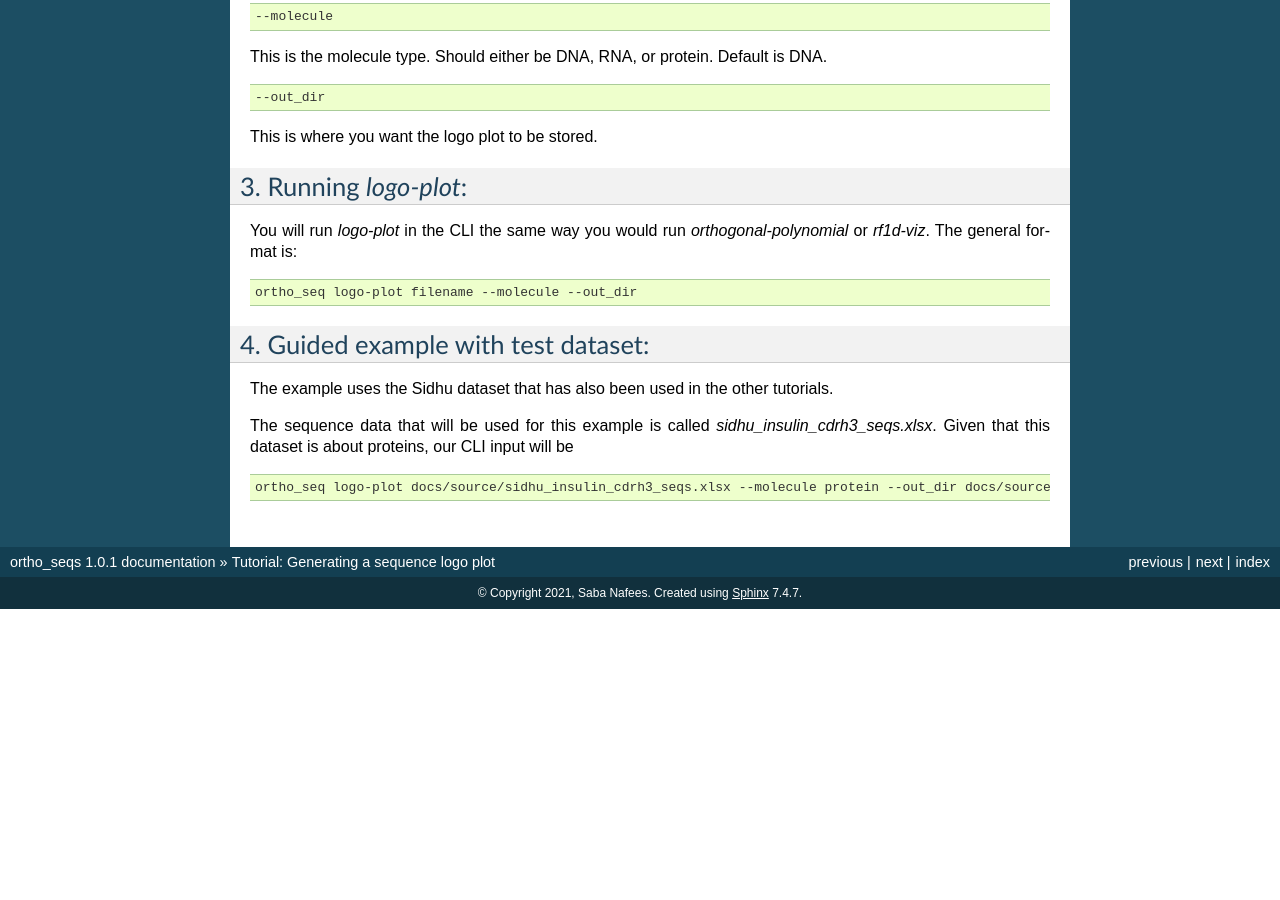
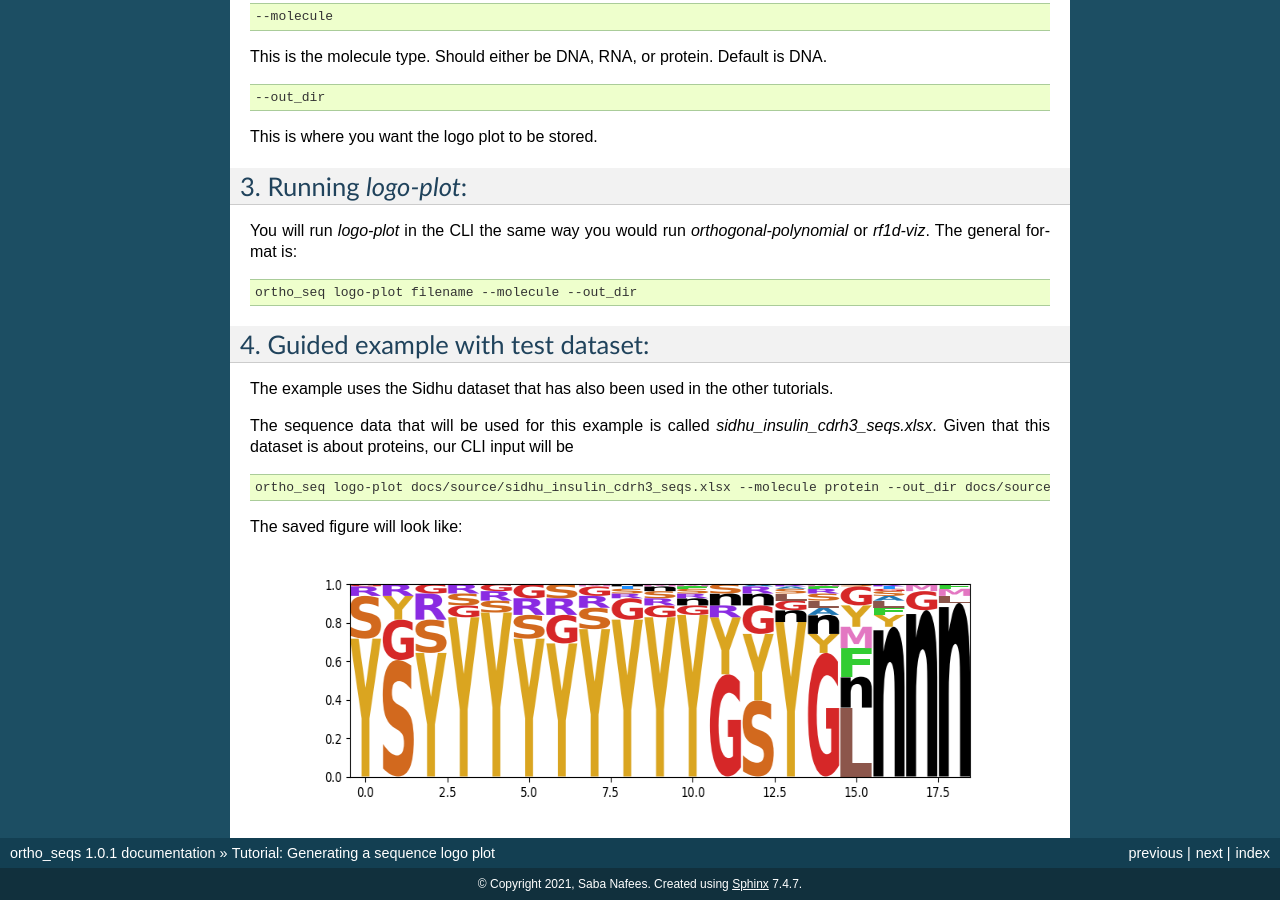
Before and after one commit to snafees/ortho_seqs, a Sphinx documentation site: the page built from docs/source/logo_tutorial.rst, in a window 1280 px wide and 900 px high, scrolled down 692 px. Built offline with Sphinx 7.4.7, drawn with Linux system fonts in a browser that asks for light colours; before the commit the page ends 1301 px from its top, so only the background shows below that.

Commit message:
adding image back to readthedocs

```diff
--- a/docs/source/logo_tutorial.rst
+++ b/docs/source/logo_tutorial.rst
@@ -62,3 +62,8 @@ The sequence data that will be used for this example is called *sidhu_insulin_cd
 .. code-block:: shell-session
 
     ortho_seq logo-plot docs/source/sidhu_insulin_cdrh3_seqs.xlsx --molecule protein --out_dir docs/source/tutorial_outputs/
+
+The saved figure will look like:
+
+.. image:: tutorial_outputs/sidhu_insulin_cdrh3_seqs_freq_logo.png
+  :height: 250px
```
